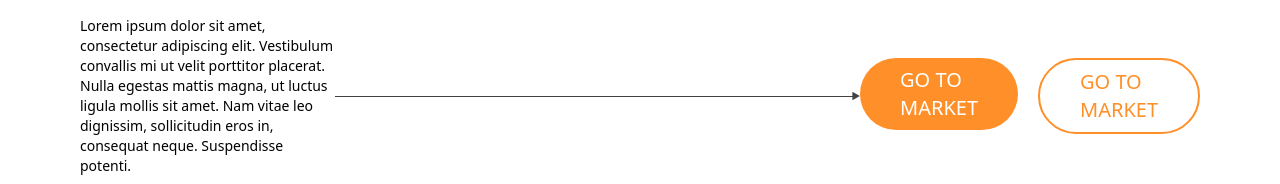
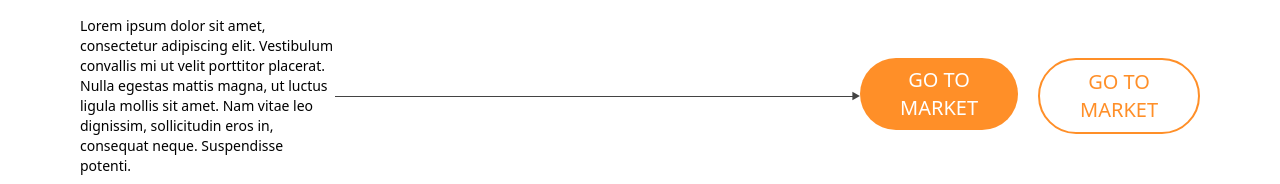
Before and after one commit to shahdivyank/r-parts, a Next.js app: page / in a window 1280 px wide. Shown: the part 296-480 px from the top of the page. Built offline with nearby package versions, Linux system fonts and the light colour scheme.

Commit message:
update hover animations on button

```diff
--- a/src/components/Button.jsx
+++ b/src/components/Button.jsx
@@ -4,7 +4,7 @@ import { COLOR, ROUNDED, SIZE } from "@/data/Button";
 const Button = ({ text, onClick, rounded, color, size }) => {
   return (
     <div
-      className={`cursor-pointer hover:opacity-90 ${COLOR[color]} ${ROUNDED[rounded]} ${SIZE[size]}`}
+      className={`cursor-pointer ease-in-out transition-all duration-300 text-center hover:opacity-90 ${COLOR[color]} ${ROUNDED[rounded]} ${SIZE[size]}`}
       onClick={onClick}
     >
       {text}
```
